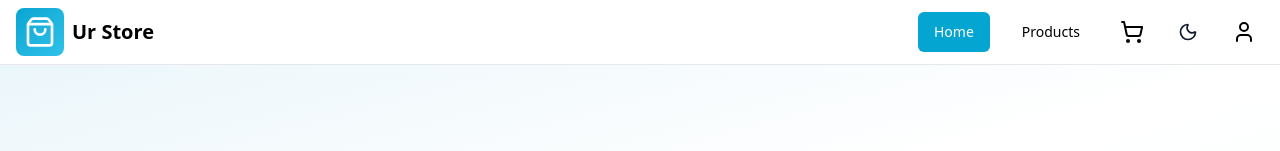
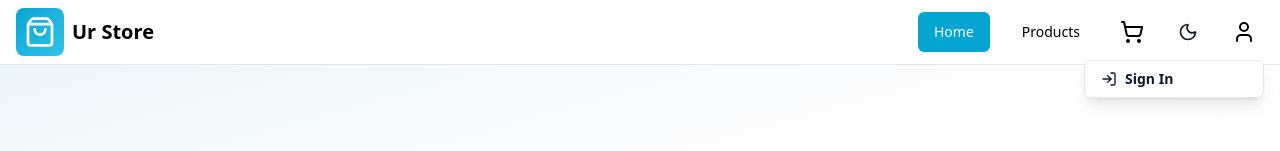
Before and after one commit to gemy3731/Ur-Store, a React (Vite) app: page / in a window 1280 px wide. Both pictures are taken after a click on the button 1244 px from the left and 32 px from the top of the page. Shown: the top 151 px of the page. Built offline with nearby package versions, Linux system fonts and the light colour scheme; no server answers; the database is empty.

Commit message:
feat(navbar): add user menu to navbar and handle signout

```diff
--- a/src/App.tsx
+++ b/src/App.tsx
@@ -4,6 +4,7 @@ import { AuthProvider, ThemeProvider } from "./providers"
 import { Toaster } from "react-hot-toast";
 import { CustomerContainer } from "./containers/customerContainer/CustomerContainer";
 import { Navbar } from "./components";
+
 
 function App() {
   return (
--- a/src/components/home/HomeMain.tsx
+++ b/src/components/home/HomeMain.tsx
@@ -1,6 +1,6 @@
 import { Package } from "lucide-react";
-import ProductsCard from "../shared/ProductsCard";
 import { useProducts } from "../../hooks";
+import { ProductsCard } from "../shared";
 
 
 const HomeMain = () => {
--- a/src/components/index.ts
+++ b/src/components/index.ts
@@ -1,6 +1,7 @@
 export {default as ThemeToggle} from './ThemeToggle'
 export {Loader,Button,Input} from './ui'
 export {AuthForm} from './auth'
-export {Navbar} from './shared'
+export {ProductsCard} from './shared'
 export {default as ProductsCollection} from './products'
 export {default as CartCollection} from './cart'
+export {Navbar,UserMenu} from './navbar'
--- a/src/components/shared/Navbar.tsx
+++ b/src/components/navbar/Navbar.tsx
@@ -1,9 +1,12 @@
-import { ShoppingBag, ShoppingCart, User } from "lucide-react";
+import { ShoppingBag, ShoppingCart } from "lucide-react";
 import ThemeToggle from "../ThemeToggle";
 import { NavLink, useLocation } from "react-router";
+import UserMenu from "./UserMenu";
+import { useAuth } from "../../context/Auth.context";
 
 const Navbar = () => {
   const location = useLocation();
+  const {state,signOut} = useAuth();
   if (
     location.pathname.startsWith("/auth") ||
     location.pathname.startsWith("/callback") ||
@@ -11,6 +14,7 @@ const Navbar = () => {
   ) {
     return null;
   }
+
   return (
     <nav className="sticky top-0 z-50 w-full border-b border-border bg-background/95 backdrop-blur supports-backdrop-filter:bg-background/60">
       <div className="container mx-auto px-4 h-16 flex items-center justify-between">
@@ -47,12 +51,7 @@ const Navbar = () => {
           <div className="inline-flex items-center justify-center gap-2 whitespace-nowrap text-sm font-medium ring-offset-background transition-colors focus-visible:outline-none focus-visible:ring-2 focus-visible:ring-ring focus-visible:ring-offset-2 disabled:pointer-events-none disabled:opacity-50  hover:bg-accent hover:text-accent-foreground h-10 w-10 rounded-full">
             <ThemeToggle />
           </div>
-          <button
-            type="button"
-            className="inline-flex items-center justify-center gap-2 whitespace-nowrap rounded-md text-sm font-medium ring-offset-background transition-colors focus-visible:outline-none focus-visible:ring-2 focus-visible:ring-ring focus-visible:ring-offset-2 disabled:pointer-events-none disabled:opacity-50  hover:bg-accent hover:text-accent-foreground h-10 w-10"
-          >
-            <User size={24} />
-          </button>
+          <UserMenu state={state} signOut={signOut} />
         </div>
       </div>
     </nav>
--- /dev/null
+++ b/src/components/navbar/UserMenu.tsx
@@ -0,0 +1,51 @@
+import { User, LogOut, LogIn } from "lucide-react";
+import Dropdown from "../ui/Dropdown";
+import DropdownItem from "../ui/DropdownItem";
+import type { authTypes } from "../../types";
+import { useNavigate } from "react-router-dom";
+
+const UserMenu = ({state,signOut}:{state:authTypes.AuthStateI;signOut:()=>Promise<void>}) => {
+    const navigate = useNavigate();
+  const handleSignIn = () => {
+    console.log("sign in");
+    navigate("/auth");
+  };
+
+  const handleLogout = async () => {
+    console.log("Logout");
+   await signOut();
+  };
+
+  return (
+    <Dropdown
+      trigger={
+        <button
+            type="button"
+            className="inline-flex items-center justify-center gap-2 whitespace-nowrap rounded-md text-sm font-medium ring-offset-background transition-colors focus-visible:outline-none focus-visible:ring-2 focus-visible:ring-ring focus-visible:ring-offset-2 disabled:pointer-events-none disabled:opacity-50  hover:bg-accent hover:text-accent-foreground h-10 w-10"
+          >
+            <User size={24} />
+          </button>
+      }
+    >
+      {state.isAuth && state.user && <DropdownItem
+        label={state.user.username}
+        description={state.user.role}
+        isBtn={false}
+      />}
+
+      {state.isAuth && <DropdownItem
+        icon={<LogOut size={16} />}
+        label="Logout"
+        onClick={handleLogout}
+        danger
+      />}
+      {!state.isAuth && <DropdownItem
+        icon={<LogIn size={16} />}
+        label="Sign In"
+        onClick={handleSignIn}
+      />}
+    </Dropdown>
+  );
+};
+
+export default UserMenu;
--- /dev/null
+++ b/src/components/navbar/index.ts
@@ -0,0 +1,2 @@
+export {default as Navbar} from './Navbar'
+export {default as UserMenu} from './UserMenu'
--- a/src/components/products/ProductsMain.tsx
+++ b/src/components/products/ProductsMain.tsx
@@ -1,6 +1,7 @@
 import { Package } from "lucide-react";
 import type { Product } from "../../types";
-import ProductsCard from "../shared/ProductsCard";
+import { ProductsCard } from "../shared";
+
 
 interface ProductsMainProps {
     products: Product[];
--- a/src/components/shared/index.ts
+++ b/src/components/shared/index.ts
@@ -1 +1 @@
-export {default as Navbar} from './Navbar';
+export {default as ProductsCard} from './ProductsCard'
--- /dev/null
+++ b/src/components/ui/Dropdown.tsx
@@ -0,0 +1,37 @@
+import { useEffect, useRef, useState } from "react";
+
+type DropdownProps = {
+  trigger: React.ReactNode;
+  children: React.ReactNode;
+};
+
+const Dropdown = ({ trigger, children }: DropdownProps) => {
+  const [open, setOpen] = useState(false);
+  const ref = useRef<HTMLDivElement>(null);
+
+  useEffect(() => {
+    const handleClickOutside = (e: MouseEvent) => {
+      if (ref.current && !ref.current.contains(e.target as Node)) {
+        setOpen(false);
+      }
+    };
+    document.addEventListener("mousedown", handleClickOutside);
+    return () => document.removeEventListener("mousedown", handleClickOutside);
+  }, []);
+
+  return (
+    <div ref={ref} className="relative inline-block">
+      <div onClick={() => setOpen((prev) => !prev)}>
+        {trigger}
+      </div>
+
+      {open && (
+        <div className="absolute right-0 mt-2 min-w-[180px] divide-y divide-border rounded-md border border-border bg-background shadow-lg overflow-hidden">
+          {children}
+        </div>
+      )}
+    </div>
+  );
+};
+
+export default Dropdown;
--- /dev/null
+++ b/src/components/ui/DropdownItem.tsx
@@ -0,0 +1,34 @@
+type DropdownItemProps = {
+  icon?: React.ReactNode;
+  label: string;
+  description?: string;
+  onClick?: () => void;
+  danger?: boolean;
+  isBtn?: boolean;
+};
+
+const DropdownItem = ({
+  icon,
+  label,
+  onClick,
+  danger,
+  description,
+  isBtn
+}: DropdownItemProps) => {
+  return (
+    <button
+      onClick={onClick}
+      className={`flex flex-col w-full  px-4 py-2 text-sm transition-colors text-foreground
+          ${danger ? "text-red-600 hover:bg-red-50" : isBtn ? "hover:bg-accent" : "cursor-default!"}
+        `}
+    >
+      <span className="flex items-center text-left gap-2 font-semibold ">
+        {icon}
+        {label}
+      </span>
+      {description && <span className="text-left font-light">{description}</span>}
+    </button>
+  );
+};
+
+export default DropdownItem;
--- a/src/components/ui/index.tsx
+++ b/src/components/ui/index.tsx
@@ -1,3 +1,5 @@
 export {default as Loader} from './Loader'
 export {default as Button} from './Button'
 export {default as Input} from './Input'
+export {default as Dropdown} from './Dropdown'
+export {default as DropdownItem} from './DropdownItem'
```
